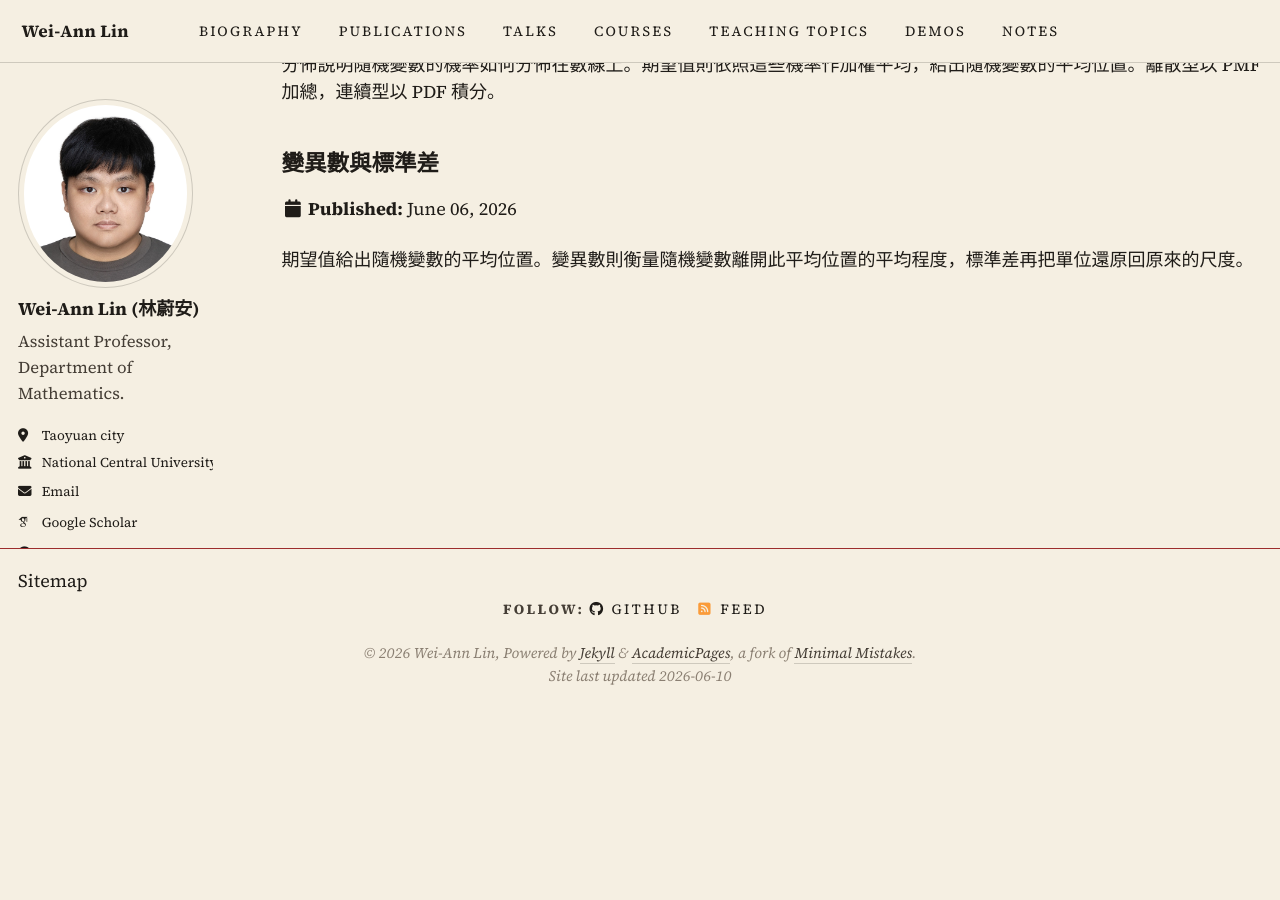
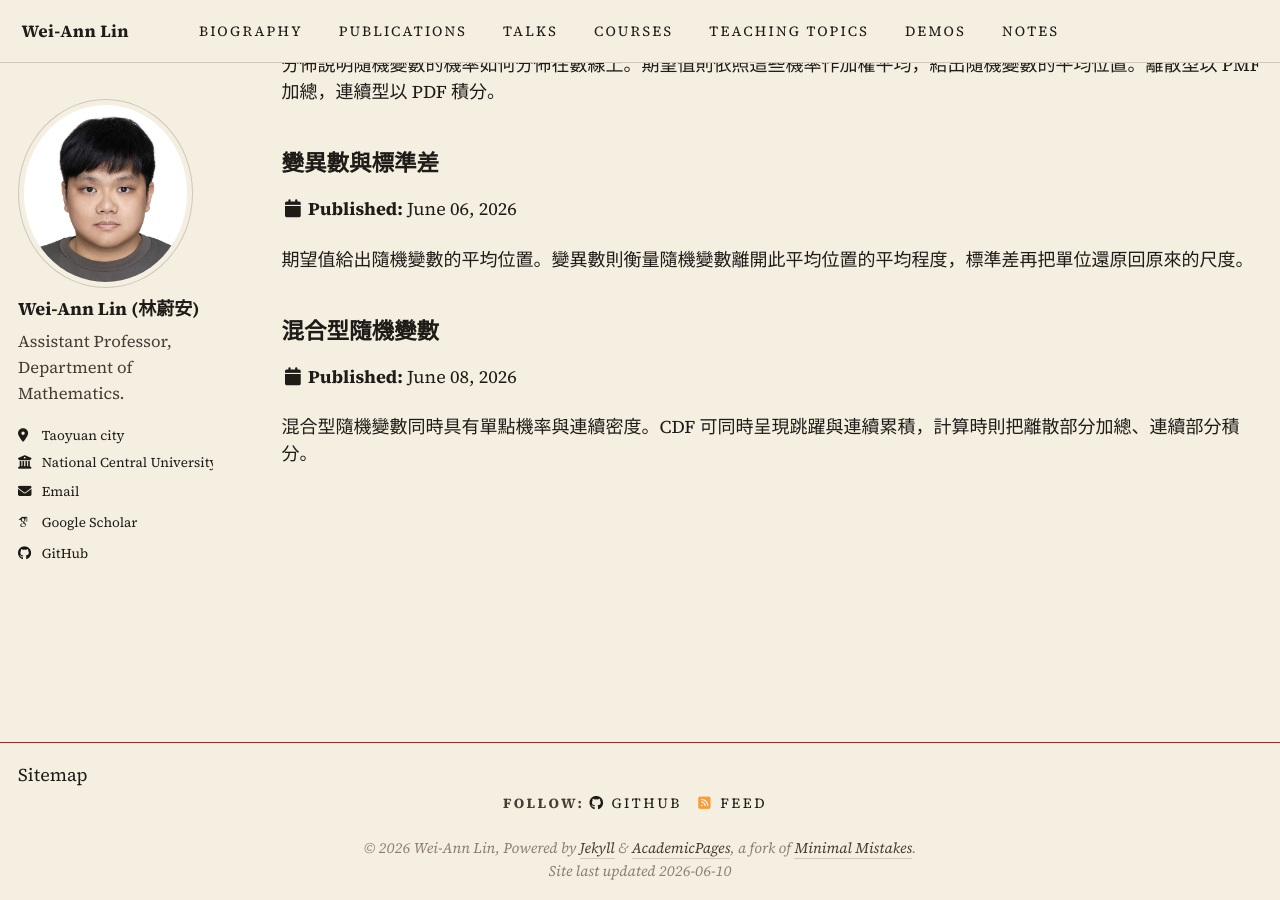
Before and after one commit to weiannlin/weiannlin.github.io, a Jekyll site: the page built from _pages/collection-archive.html, in a window 1280 px wide and 900 px high, scrolled down 6026 px. Built offline with Jekyll 4.4.1, drawn with Linux system fonts in a browser that asks for light colours; some web fonts are replaced; before the commit the page ends 6732 px from its top, so only the background shows below that; part of the change alters nothing that is shown.

Commit message:
Add mixed random variables topic

```diff
--- /dev/null
+++ b/_teaching_topics/mixed-random-variables.md
@@ -0,0 +1,286 @@
+---
+title: "混合型隨機變數"
+subtitle: "Mixed Random Variables"
+layout: topic
+collection: teaching_topics
+category: "機率概論"
+chapter: 2
+topic: 7
+order: 207
+permalink: /teaching-topics/mixed-random-variables/
+date: 2026-06-08
+published: true
+excerpt: "混合型隨機變數同時具有單點機率與連續密度。CDF 可同時呈現跳躍與連續累積，計算時則把離散部分加總、連續部分積分。"
+---
+
+[上一篇文章](/teaching-topics/variance-standard-deviation/)討論期望值、變異數與標準差。到目前為止，我們已經分別處理離散型與連續型隨機變數。離散型的機率集中在單點上，事件機率由 PMF 加總取得；連續型的單點不具有正機率，事件機率由 PDF 的面積取得。
+
+實際建模時，兩種情形可能同時出現。以每日降雨量為例，某一天完全沒有下雨時，降雨量正好等於 $0$，這是一個單點事件；若當天有下雨，降雨量則可能在某個區間內連續變動。這樣的隨機變數便稱為**混合型隨機變數 (mixed random variable)**。
+
+## CDF 同時記錄跳躍與連續累積
+
+混合型隨機變數最適合先從 CDF 觀察。若某個點具有正機率，CDF 會在該點發生跳躍。若某段區間上的機率由密度面積取得，CDF 會在該區間上連續上升。
+
+<figure class="topic-figure topic-figure--wide">
+  <img src="/images/teaching-topics/mixed-random-variable-cdf.svg" alt="混合型隨機變數的 CDF 在 0 發生跳躍，並在 0 到 1 之間連續上升。">
+  <figcaption><span class="topic-figure__label">Fig. 2.15.</span> 混合型隨機變數的 CDF 可能同時具有跳躍與連續上升。圖中 $x=0$ 的跳躍高度為 $\mathbb{P}(X=0)=1/3$，而 $0<x<1$ 的上升來自連續密度的累積。</figcaption>
+</figure>
+
+<div class="topic-box topic-box--definition" markdown="1">
+<div class="topic-box__label">Definition 2.9</div>
+
+若隨機變數 $X$ 的機率分佈可拆成離散部分與連續部分，亦即對某些點 $x_i$ 有
+
+$$
+\mathbb{P}(X=x_i)>0
+$$
+
+且在某些區間上的機率由密度函數積分取得，則稱 $X$ 為**混合型隨機變數 (mixed random variable)**。
+
+</div>
+
+此時只寫 PMF 或只寫 PDF 都不足以描述整個分佈。PMF 只能記錄單點機率，PDF 的面積只能記錄連續部分。CDF 則仍可完整呈現兩者。
+
+## 一個簡化的降雨量模型
+
+令 $X$ 表示某日降雨量，單位為公分。假設該日不下雨的機率為 $1/3$，因此
+
+$$
+\mathbb{P}(X=0)=\frac{1}{3}
+$$
+
+若該日有下雨，則降雨量落在 $0$ 到 $1$ 公分之間，且在此區間上均勻分佈。若要寫出整體 CDF，可先把離散部分與連續部分各自寫成正規的分配函數。
+
+離散部分是完全沒下雨所造成的單點分配，記為 $F_d$，則
+
+$$
+F_d(x)=
+\left\{
+\begin{array}{c@{\quad}l}
+0, & x<0,\\[0.35em]
+1, & x\geq 0
+\end{array}
+\right.
+$$
+
+連續部分是已知當天有下雨後的降雨量分佈，記為 $F_c$。在本例中，它是 $(0,1)$ 上的均勻分佈，因此
+
+$$
+F_c(x)=
+\left\{
+\begin{array}{c@{\quad}l}
+0, & x\leq 0,\\[0.35em]
+x, & 0<x<1,\\[0.35em]
+1, & x\geq 1
+\end{array}
+\right.
+$$
+
+整體分配由這兩個 CDF 按照發生比例混合。由於不下雨的機率為 $1/3$，下雨的機率為 $2/3$，故
+
+$$
+F_X(x)
+=
+\frac{1}{3}F_d(x)
++
+\frac{2}{3}F_c(x)
+$$
+
+將 $F_d$ 與 $F_c$ 代入後，可得
+
+$$
+F_X(x)=
+\left\{
+\begin{array}{c@{\quad}l}
+0, & x<0,\\[0.35em]
+\frac{1}{3}+\frac{2}{3}x, & 0\leq x<1,\\[0.35em]
+1, & x\geq 1
+\end{array}
+\right.
+$$
+
+這個 CDF 在 $x=0$ 有跳躍，並在 $0<x<1$ 上連續上升。若改從密度的角度描述，連續部分本身的 PDF 為
+
+$$
+f_c(x)=
+\left\{
+\begin{array}{c@{\quad}l}
+1, & 0<x<1,\\[0.35em]
+0, & \text{otherwise}
+\end{array}
+\right.
+$$
+
+而離散部分本身的 PMF 可記為
+
+$$
+f_d(x)=
+\left\{
+\begin{array}{c@{\quad}l}
+1, & x=0,\\[0.35em]
+0, & \text{otherwise}
+\end{array}
+\right.
+$$
+
+若要把兩部分並列成混合型機率函數，可寫成
+
+$$
+f_X(x)
+=
+\frac{1}{3}f_d(x)
++
+\frac{2}{3}f_c(x)
+$$
+
+在本例中也就是
+
+$$
+f_X(x)=
+\left\{
+\begin{array}{c@{\quad}l}
+\frac{1}{3}, & x=0,\\[0.35em]
+\frac{2}{3}, & 0<x<1,\\[0.35em]
+0, & \text{otherwise}
+\end{array}
+\right.
+$$
+
+這裡的 $f_X$ 是混合型分配的記法，不作純連續型 PDF 使用。特別地，$\frac{1}{3}$ 是 $x=0$ 的單點機率，而 $\frac{2}{3}$ 是 $0<x<1$ 上的機率密度，二者不可混為一談。換句話說，$f_c$ 仍是正規 PDF，權重 $2/3$ 放在外面。
+
+<div class="topic-box topic-box--note" markdown="1">
+<div class="topic-box__label">Note</div>
+
+若從條件分佈的角度描述，下雨時的降雨量可視為在 $(0,1)$ 上的均勻分佈，其密度為 $1$。因此，$f_c$ 的總面積仍為 $1$。真正進入整體分配時，才乘上下雨的機率 $2/3$。
+</div>
+
+## 兩種算法一起使用
+
+混合型隨機變數的計算方式很直接。若事件包含某個具有正機率的單點，就把該點機率加進來；若事件包含某段連續區間，就再加上該區間的密度面積。
+
+<div id="example-29" class="topic-box topic-box--example" markdown="1">
+<div class="topic-box__label">Example 2.9 (A Mixed Rainfall Model)</div>
+
+延續上面的降雨量模型。若要求 $X\leq 1/2$ 的機率，事件可拆成兩部分。第一部分是完全沒下雨，也就是 $X=0$；第二部分是有下雨，且降雨量落在 $(0,1/2]$。
+
+因此
+
+$$
+\begin{aligned}
+\mathbb{P}\left(X\leq\frac{1}{2}\right)
+&=
+\mathbb{P}(X=0)
++\mathbb{P}\left(0<X\leq\frac{1}{2}\right) \\[0.45em]
+&=
+\frac{1}{3}
++\frac{2}{3}\int_0^{1/2}1\,dx \\[0.45em]
+&=
+\frac{1}{3}+\frac{1}{3}
+=
+\frac{2}{3}
+\end{aligned}
+$$
+
+這個例子同時使用了離散型的加總與連續型的積分。混合型隨機變數的計算並不是第三套全新的方法，而是把前面兩套方法放在同一個分佈中使用。
+</div>
+
+## 期望值與變異數
+
+函數期望值也可以用相同方式拆開。若
+
+$$
+F_X(x)=\alpha F_d(x)+(1-\alpha)F_c(x)
+$$
+
+其中 $F_d$ 是離散部分的 CDF，對應的離散機率函數為 $f_d$。$F_c$ 是連續部分的 CDF，對應 PDF 為 $f_c$，則
+
+<div class="topic-box topic-box--proposition" markdown="1">
+<div class="topic-box__label">Proposition 2.9 (Mixed Calculation Rule)</div>
+
+在相關加總與積分皆收斂時，
+
+$$
+\mathbb{E}[g(X)]
+=
+\alpha\sum_i g(x_i)f_d(x_i)
++(1-\alpha)\int_{-\infty}^{\infty}g(x)f_c(x)\,dx
+$$
+
+</div>
+
+取 $g(x)=x$ 時，可得到期望值；取 $g(x)=x^2$ 時，可先求 $\mathbb{E}(X^2)$，再用變異數的計算公式求得 $\mathrm{Var}(X)$。
+
+<div class="topic-box topic-box--example" markdown="1">
+<div class="topic-box__label">Example 2.10 (Mean and Variance of the Mixed Rainfall Model)</div>
+
+延續 [Example 2.9 的降雨量模型](#example-29)。由混合型的計算規則可得
+
+$$
+\mathbb{E}(X)
+=
+\frac{1}{3}\cdot 0
++\frac{2}{3}\int_0^1 x\cdot 1\,dx
+=
+\frac{1}{3}
+$$
+
+接著計算二次方的期望值。
+
+$$
+\mathbb{E}(X^2)
+=
+\frac{1}{3}\cdot 0^2
++\frac{2}{3}\int_0^1 x^2\cdot 1\,dx
+=
+\frac{2}{9}
+$$
+
+因此
+
+$$
+\mathrm{Var}(X)
+=
+\mathbb{E}(X^2)-[\mathbb{E}(X)]^2
+=
+\frac{2}{9}-\left(\frac{1}{3}\right)^2
+=
+\frac{1}{9}
+$$
+
+標準差為變異數開根號而得，因此
+
+$$
+\mathrm{SD}(X)
+=
+\sqrt{\mathrm{Var}(X)}
+=
+\frac{1}{3}
+$$
+
+標準差的定義只依賴變異數，與隨機變數屬於離散型、連續型或混合型無關。
+
+</div>
+
+## 本篇小結
+
+混合型隨機變數同時具有單點機率與連續密度。其 CDF 會在單點機率處發生跳躍，並在連續部分依密度面積向上累積。
+
+若事件同時包含單點與連續區間，機率便分兩部分計算。
+
+$$
+\text{單點機率加總}
+\quad+\quad
+\text{連續密度積分}
+$$
+
+期望值、變異數與標準差也使用相同原則。混合型隨機變數把兩種算法放在同一個模型中，也讓離散型與連續型的計算方式在同一篇文章中重新整理一次。
+
+期望值描述了一個分配的「重心位置」所在，而標準差則說明這個分配的「變異程度」。這給我們一個自然的方向。當我們想要比較某些個體在不同群體中的數值高低，譬如一名學生在考試中取得數學成績 $60$ 分與自然成績 $80$ 分，哪個表現較為優異，便需要用到方才回顧的群體重心位置以及變異程度。這會帶出下一篇文章中的統計標準化。
+
+## 參考文獻與延伸閱讀
+
+- 黃文璋，《數理統計》，第 1 章關於隨機變數、分配函數與常見分佈的段落。
+- Patrick Billingsley, *Probability and Measure*, 3rd ed., Wiley, 1995, chapters on distribution functions and measures.
+- William Feller, *An Introduction to Probability Theory and Its Applications*, Volume I, 3rd ed., Wiley, 1968, chapters on distribution functions and mixtures.
+- George Casella and Roger L. Berger, *Statistical Inference*, 2nd ed., Duxbury, 2002, sections on distribution functions and expected values.
+- Sheldon M. Ross, *A First Course in Probability*, 10th ed., Pearson, 2019, chapters on random variables and expectation.
--- a/_teaching_topics/variance-standard-deviation.md
+++ b/_teaching_topics/variance-standard-deviation.md
@@ -313,7 +313,7 @@ $$
 \sigma_X=\sqrt{\mathrm{Var}(X)}
 $$
 
-變異數適合代數運算，標準差則把單位還原到與隨機變數相同的尺度。後續處理常見分佈、抽樣分佈與統計推論時，期望值與變異數會是最常使用的兩個量數。
+變異數適合代數運算，標準差則把單位還原到與隨機變數相同的尺度。[下一篇文章](/teaching-topics/mixed-random-variables/)會回到分佈型態，討論同時具有單點機率與連續密度的混合型隨機變數。
 
 ## 參考文獻與延伸閱讀
 
```
Also changed, not shown: images/teaching-topics/mixed-random-variable-cdf.svg (added).
